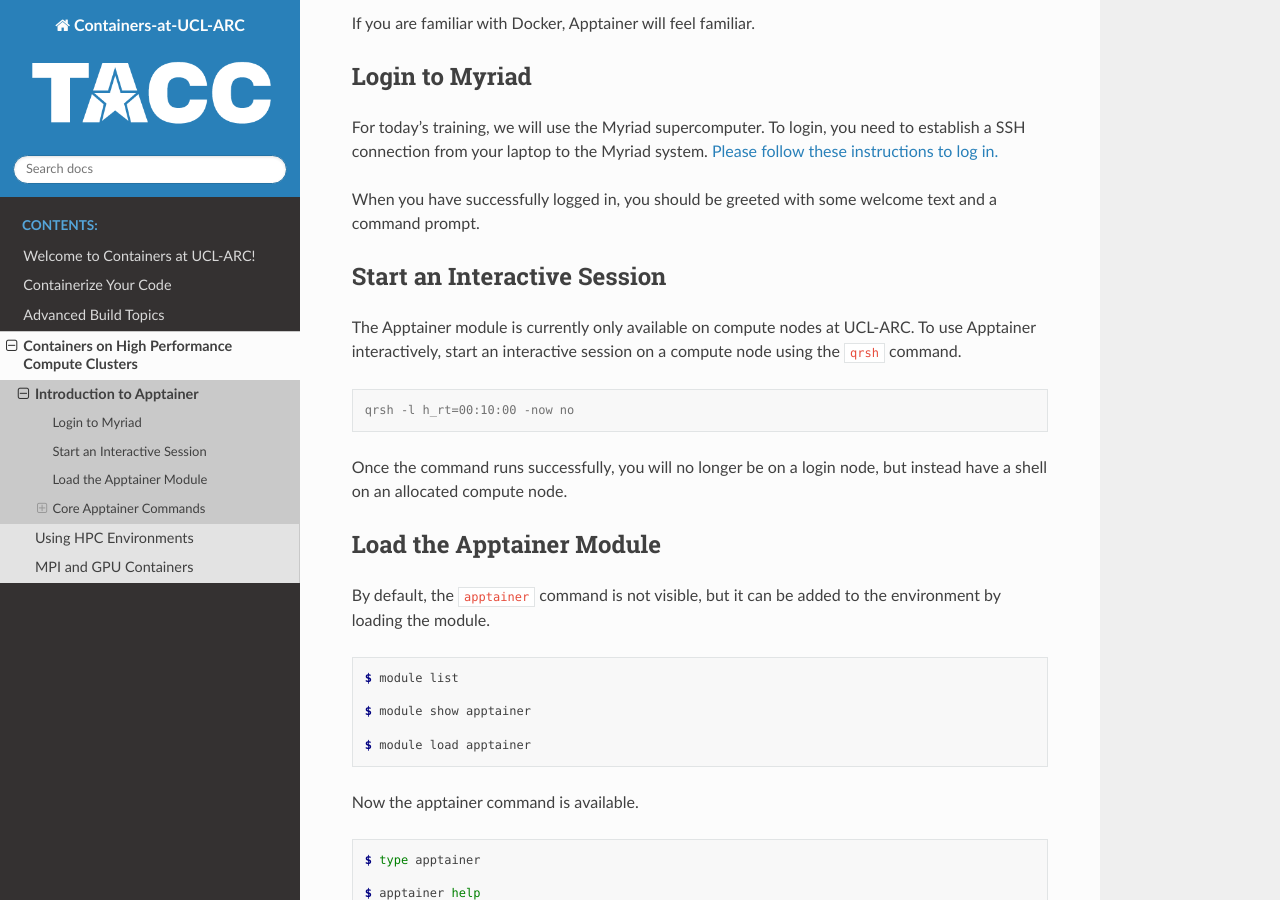
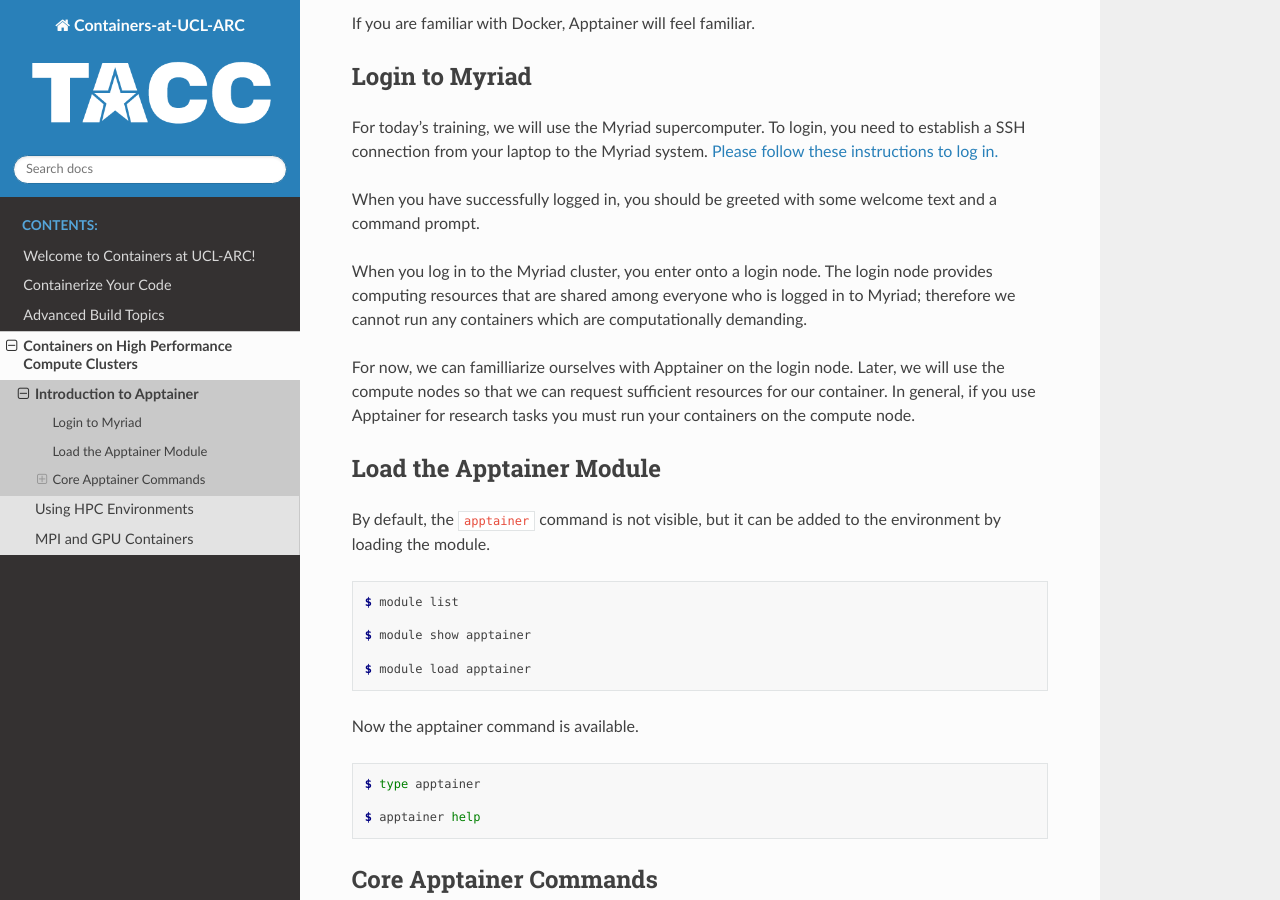
Before and after one commit to TACC/containers_at_tacc, a Sphinx documentation site: the page built from docs/apptainer/01.apptainer_basics.rst, in a window 1280 px wide and 900 px high, scrolled down 561 px. Built offline with Sphinx 7.4.7 and the Read the Docs theme 2.0.0, drawn with Linux system fonts in a browser that asks for light colours.

Commit message:
update apptainer start with some good citizenship advice

```diff
--- a/docs/site_snippets/apptainer_start.txt
+++ b/docs/site_snippets/apptainer_start.txt
@@ -1,10 +1,3 @@
-Start an Interactive Session
-================================
+When you log in to the |machine| cluster, you enter onto a login node. The login node provides computing resources that are shared among everyone who is logged in to |machine|; therefore we cannot run any containers which are computationally demanding.
 
-The Apptainer module is currently only available on compute nodes at |site|. To use Apptainer interactively, start an interactive session on a compute node using the |interactivecmd| command.
-
-.. code-block:: console
-
-	qrsh -l h_rt=00:10:00 -now no
-
-Once the command runs successfully, you will no longer be on a login node, but instead have a shell on an allocated compute node.
+For now, we can familliarize ourselves with Apptainer on the login node. Later, we will use the compute nodes so that we can request sufficient resources for our container. In general, if you use Apptainer for research tasks you must run your containers on the compute node.
```
